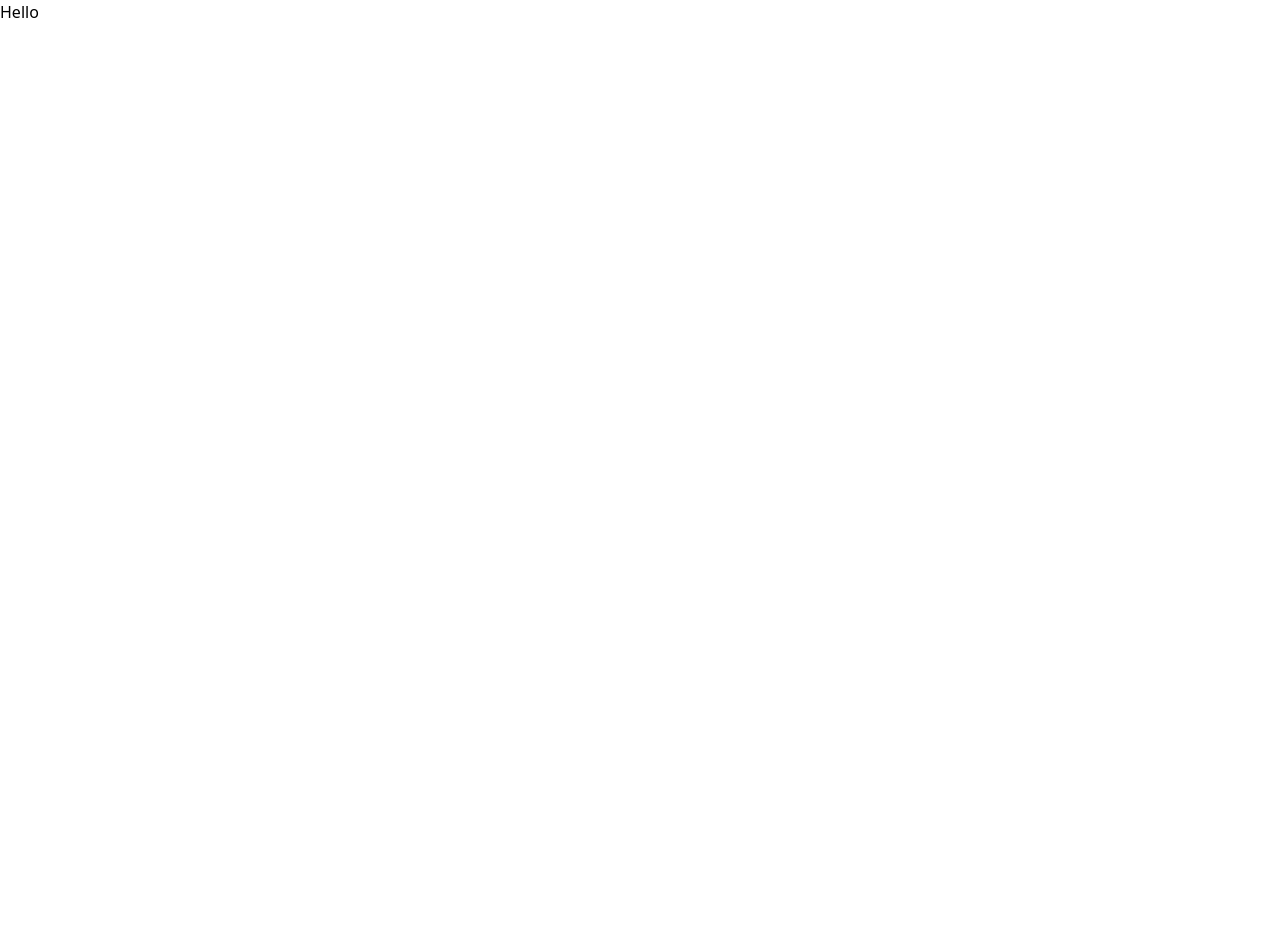
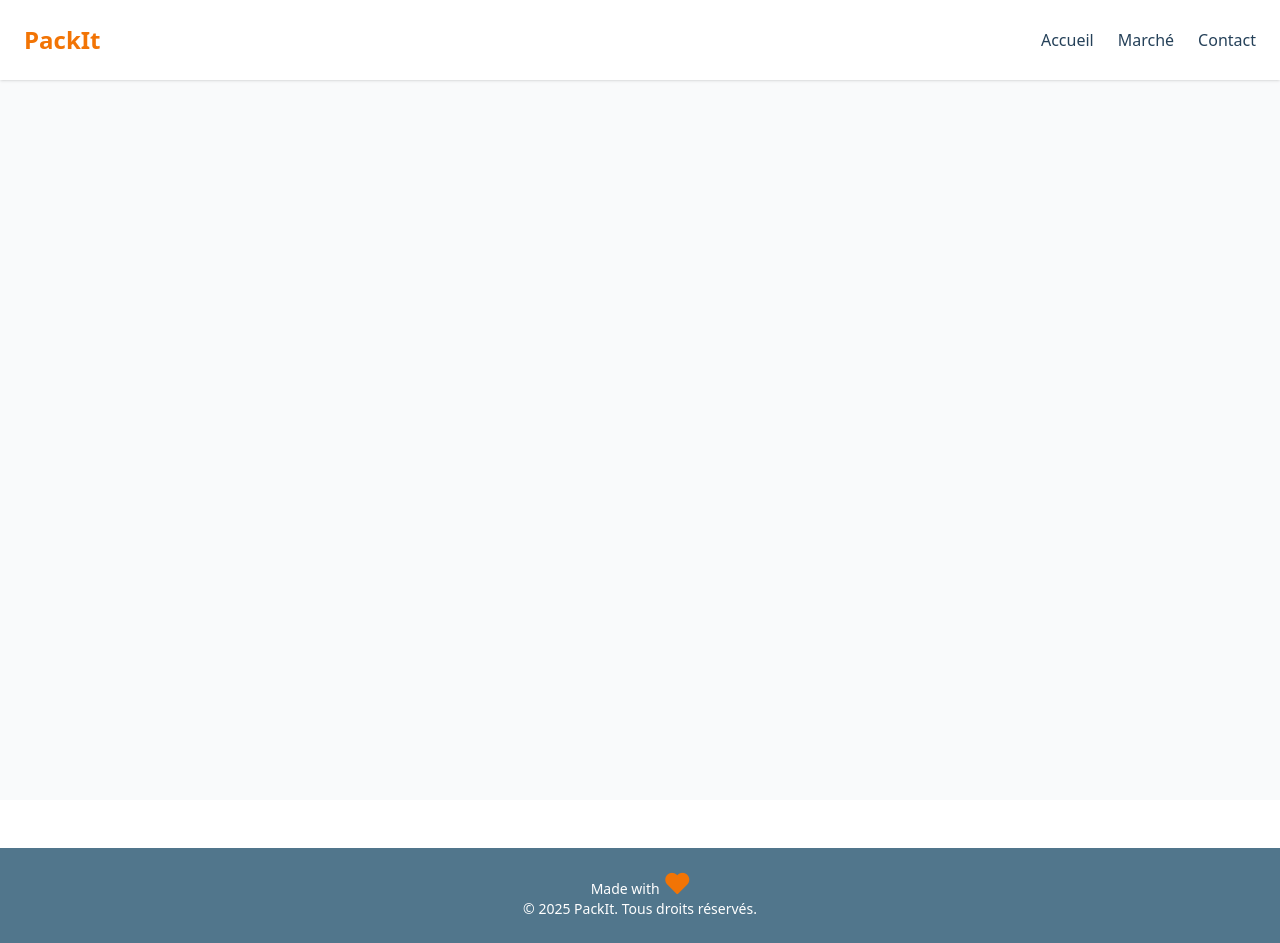
Before and after one commit to ReadyToDevNow/NovaKit, a Vue app: page /Product in a window 1280 px wide. Before the commit this address had no page. Before the commit the page ends 800 px from the top, so only its background shows below. Built offline with nearby package versions, Linux system fonts and the light colour scheme.

Commit message:
feat(design): header and footer for product sheet

```diff
--- a/src/components/HomePage.vue
+++ b/src/components/HomePage.vue
@@ -28,8 +28,9 @@
         <img :src="item.image" :alt="item.name" class="w-full h-48 object-cover" />
         <div class="p-4 w-full flex flex-col justify-between">
           <div>
-            <router-link to="Product">Dashboard</router-link>
-            <h3 class="text-xl font-semibold">{{ item.name }}</h3>
+            <router-link to="Product">
+              <h3 class="text-xl font-semibold">{{ item.name }}</h3></router-link
+            >
             <p class="text-sm text-gray-600 mt-1">{{ item.description }}</p>
           </div>
           <div class="mt-4 text-right">
--- a/src/components/ProductSheet.vue
+++ b/src/components/ProductSheet.vue
@@ -1,3 +1,22 @@
 <template>
-  <div>Hello</div>
+  <div class="min-h-screen bg-[#F9FAFB] text-[#254159]">
+    <!-- Header -->
+    <header class="flex justify-between items-center p-6 bg-white shadow-sm">
+      <h1 class="text-2xl font-bold text-[#F27405]">PackIt</h1>
+      <nav class="flex gap-6">
+        <a href="#" class="hover:text-[#F24405]">Accueil</a>
+        <a href="#" class="hover:text-[#F24405]">Marché</a>
+        <a href="#" class="hover:text-[#F24405]">Contact</a>
+      </nav>
+    </header>
+  </div>
+
+  <footer
+    class="bg-[#51768C] flex flex-col text-center justify-center text-sm text-white mt-12 py-6"
+  >
+    <span
+      >Made with <span class="pi pi-heart-fill ml-0.5 text-2xl" style="color: #f27405"></span
+    ></span>
+    <span> © 2025 PackIt. Tous droits réservés.</span>
+  </footer>
 </template>
```
